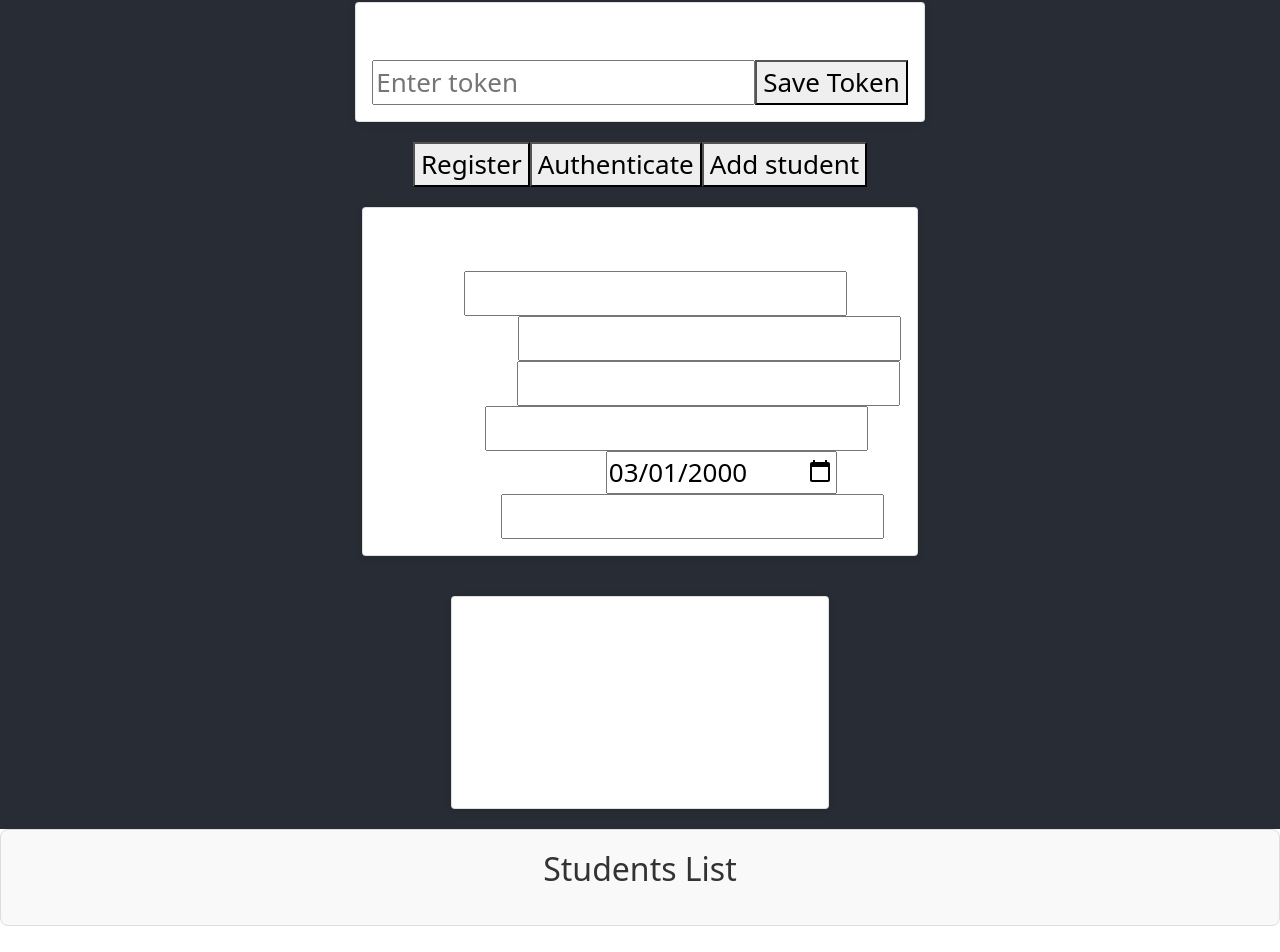
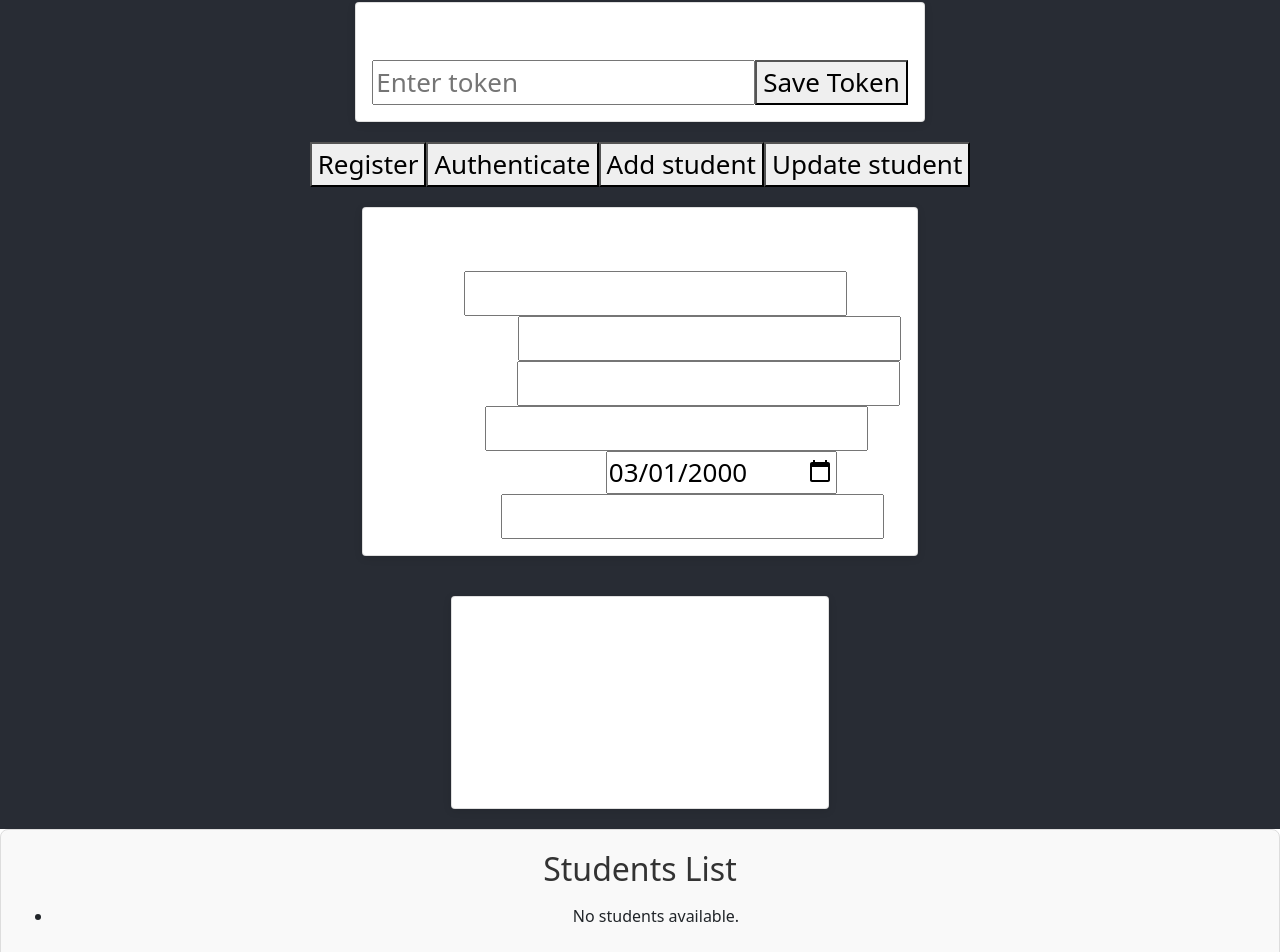
Before and after one commit to sylwiamolitor/Java17RESTPostgreSQLSpringApp, a React (Create React App) app in the folder frontend/: page / in a window 1280 px wide. Shown: the part 1083-2035 px from the top of the page. Built offline with nearby package versions, Linux system fonts and the light colour scheme.

Commit message:
Update endpoint support and improve student display

```diff
--- a/frontend/src/App.js
+++ b/frontend/src/App.js
@@ -121,8 +121,27 @@ function App() {
                   console.log('Added user:', response.data);
                   await fetchStudents();
               } catch (error) {
-                  console.error('There was a problem with the authentication operation:', error);
+                  console.error('There was a problem with the adding:', error);
               }
+    };
+    const handleUpdate= async () => {
+                  try {
+                      const response = await axios.put(`/api/v1/student/${student.id}`, {
+                          email: student.email,
+                          lastName: student.lastName,
+                          firstName: student.firstName,
+                          dateOfBirth: student.dateOfBirth,
+                          country: student.country
+                      }, {
+                          headers: {
+                              Authorization: `Bearer ${token}`
+                          }
+                      });
+                      console.log('Updated user:', response.data);
+                      await fetchStudents();
+                  } catch (error) {
+                      console.error('There was a problem with the updating:', error);
+                  }
     };
     if (loading) return <p>Loading...</p>;
     if (error) return <p>Error: {error.message}</p>;
@@ -170,6 +189,7 @@ return (
                 <button className="Register" onClick={handleRegister}>Register</button>
                 <button className="Authentication" onClick={handleAuth}>Authenticate</button>
                 <button className="Addition" onClick={handleAdd}>Add student</button>
+                <button className="Update" onClick={handleUpdate}>Update student</button>
             </div>
 
             <Card>
@@ -190,11 +210,15 @@ return (
         <section className="students-list">
             <h2>Students List</h2>
             <ul>
-                {students.map((student, index) => (
-                    <li key={index} className="student-item">
-                        {student.firstName} {student.lastName}
-                    </li>
-                ))}
+                {students?.length > 0 ? (
+                    students.map((student, index) => (
+                        <li key={index} className="student-item">
+                            {student.firstName} {student.lastName}
+                        </li>
+                    ))
+                ) : (
+                    <li>No students available.</li>
+                )}
             </ul>
         </section>
 
```
